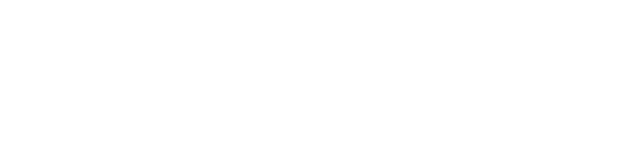
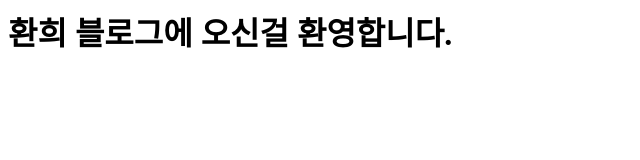
Before and after one commit to whanhee97/MyBlog, a plain HTML site: page Index.html in a window 1280 px wide. Shown: the whole page, without its empty margins (0-640 px from the left). Drawn offline with Linux system fonts and the light colour scheme.

Commit message:
Update Index.html

```diff
--- a/Index.html
+++ b/Index.html
@@ -4,6 +4,6 @@
         <meta charset="utf-8">
     </head>
     <body>
-
+        <h1>환희 블로그에 오신걸 환영합니다.</h1>
     </body>
 </html>
```
